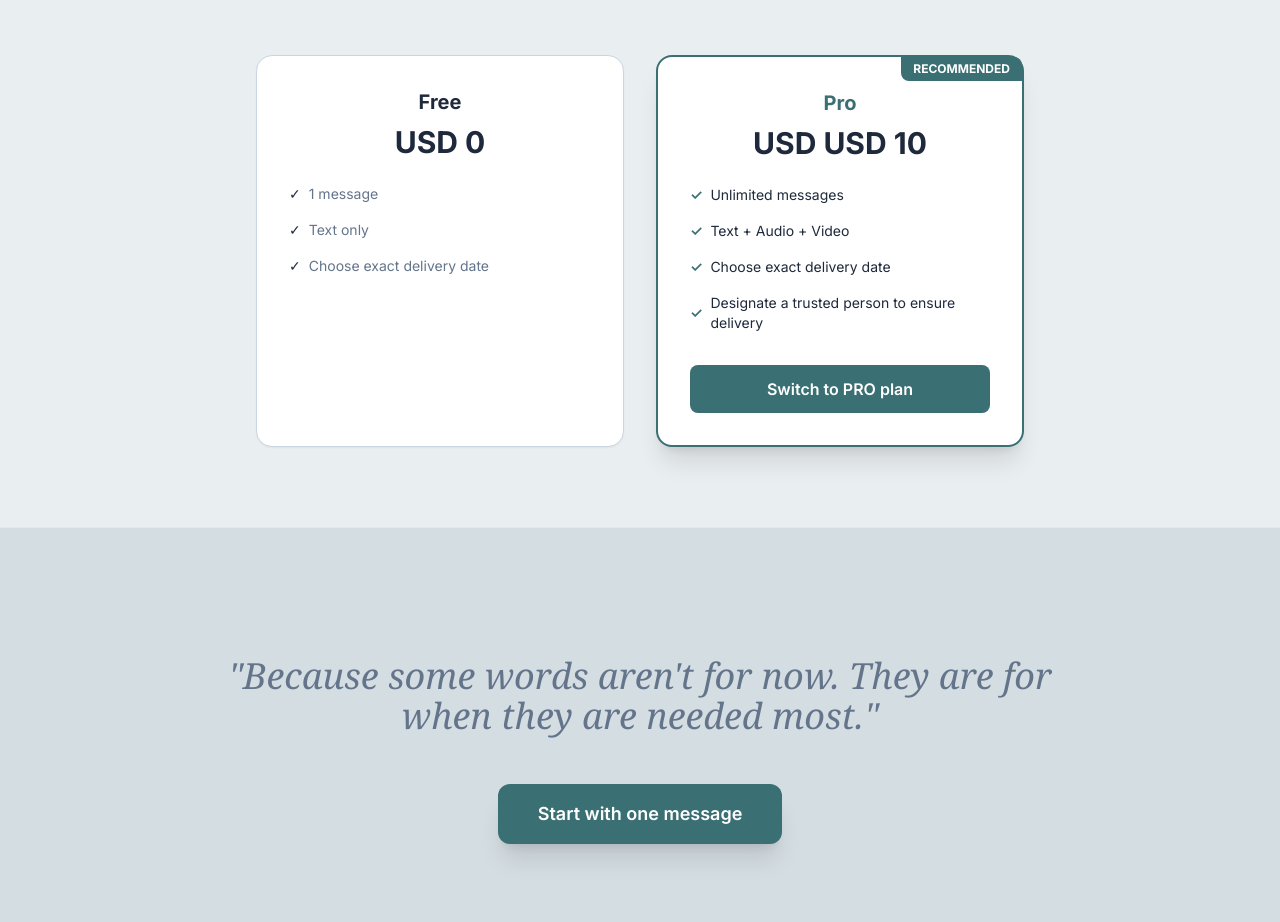
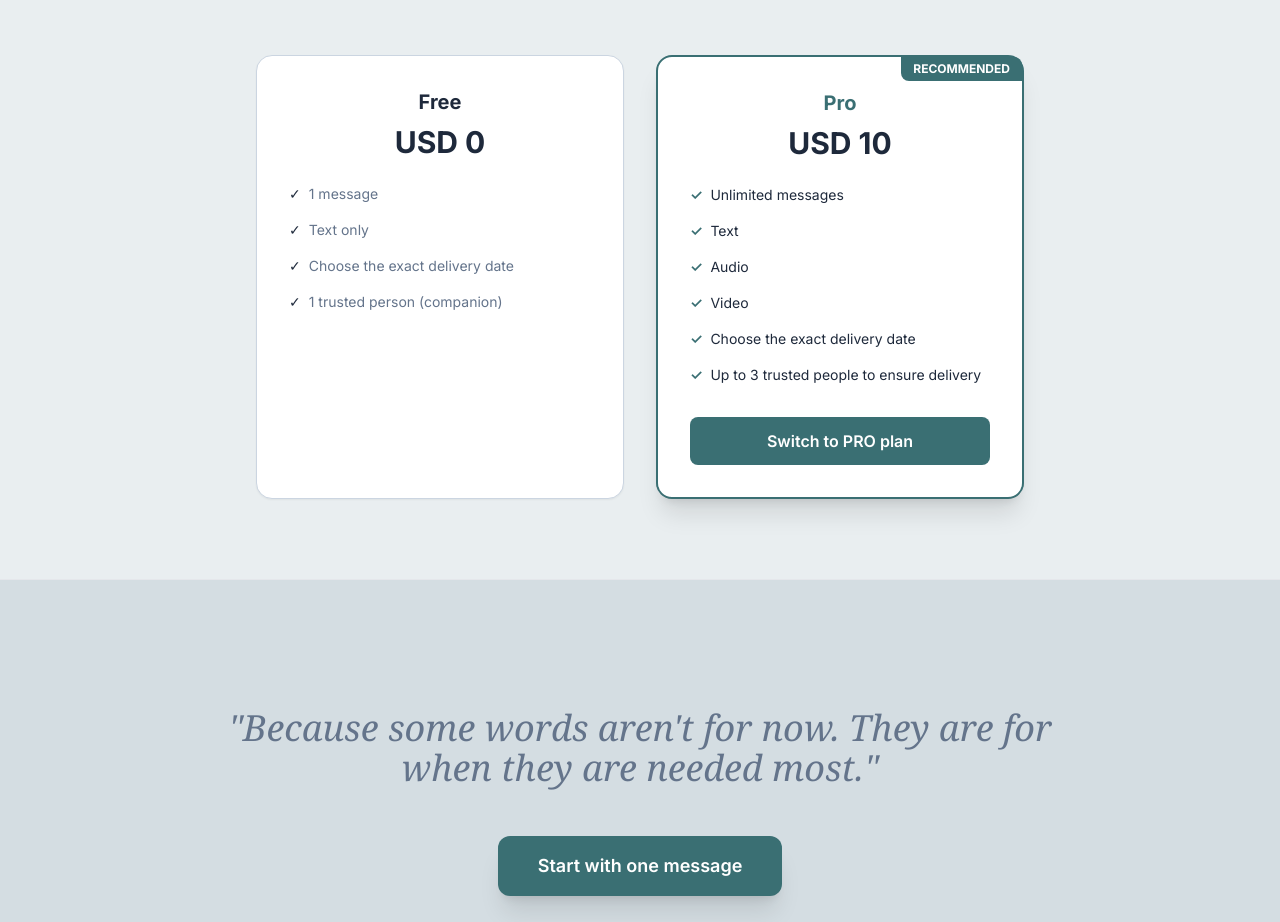
Before and after one commit to danielfernandezesnal/voiceforlater, a Next.js app: page /en in a window 1280 px wide. Shown: the part 4340-5262 px from the top of the page. Built offline with nearby package versions, Linux system fonts and the light colour scheme.

Commit message:
update: pricing plan copy for consistent EN/ES and fix duplicate USD display

```diff
--- a/app/[locale]/page.tsx
+++ b/app/[locale]/page.tsx
@@ -303,7 +303,7 @@ export default async function LocaleHomePage({
                                 {dict.landing.pricing.recommended}
                             </div>
                             <h3 className="text-xl font-bold mb-2 text-primary">{dict.landing.pricing.pro.title}</h3>
-                            <div className="text-3xl font-bold mb-6">USD {dict.common.price.replace('{amount}', '10')}</div>
+                            <div className="text-3xl font-bold mb-6">{dict.common.price.replace('{amount}', '10')}</div>
                             <ul className="space-y-4 mb-8 text-left flex-1">
                                 {dict.landing.pricing.pro.features.map((f, i) => (
                                     <li key={i} className="flex items-center gap-2 text-sm">
--- a/messages/en.json
+++ b/messages/en.json
@@ -112,16 +112,19 @@
         "features": [
           "1 message",
           "Text only",
-          "Choose exact delivery date"
+          "Choose the exact delivery date",
+          "1 trusted person (companion)"
         ]
       },
       "pro": {
         "title": "Pro",
         "features": [
           "Unlimited messages",
-          "Text + Audio + Video",
-          "Choose exact delivery date",
-          "Designate a trusted person to ensure delivery"
+          "Text",
+          "Audio",
+          "Video",
+          "Choose the exact delivery date",
+          "Up to 3 trusted people to ensure delivery"
         ],
         "cta": "Switch to PRO plan"
       }
--- a/messages/es.json
+++ b/messages/es.json
@@ -101,16 +101,19 @@
         "features": [
           "1 mensaje",
           "Solo texto",
-          "Elige fecha exacta de envío"
+          "Elige fecha exacta de envío",
+          "1 persona de confianza (cómplice)"
         ]
       },
       "pro": {
         "title": "Pro",
         "features": [
           "Mensajes ilimitados",
-          "Texto + Audio + Video",
+          "Texto",
+          "Audio",
+          "Video",
           "Elige fecha exacta de envío",
-          "Designa a una persona de confianza para garantizar la entrega"
+          "Hasta 3 personas de confianza para garantizar la entrega"
         ],
         "cta": "Pasar a plan PRO"
       }
```
